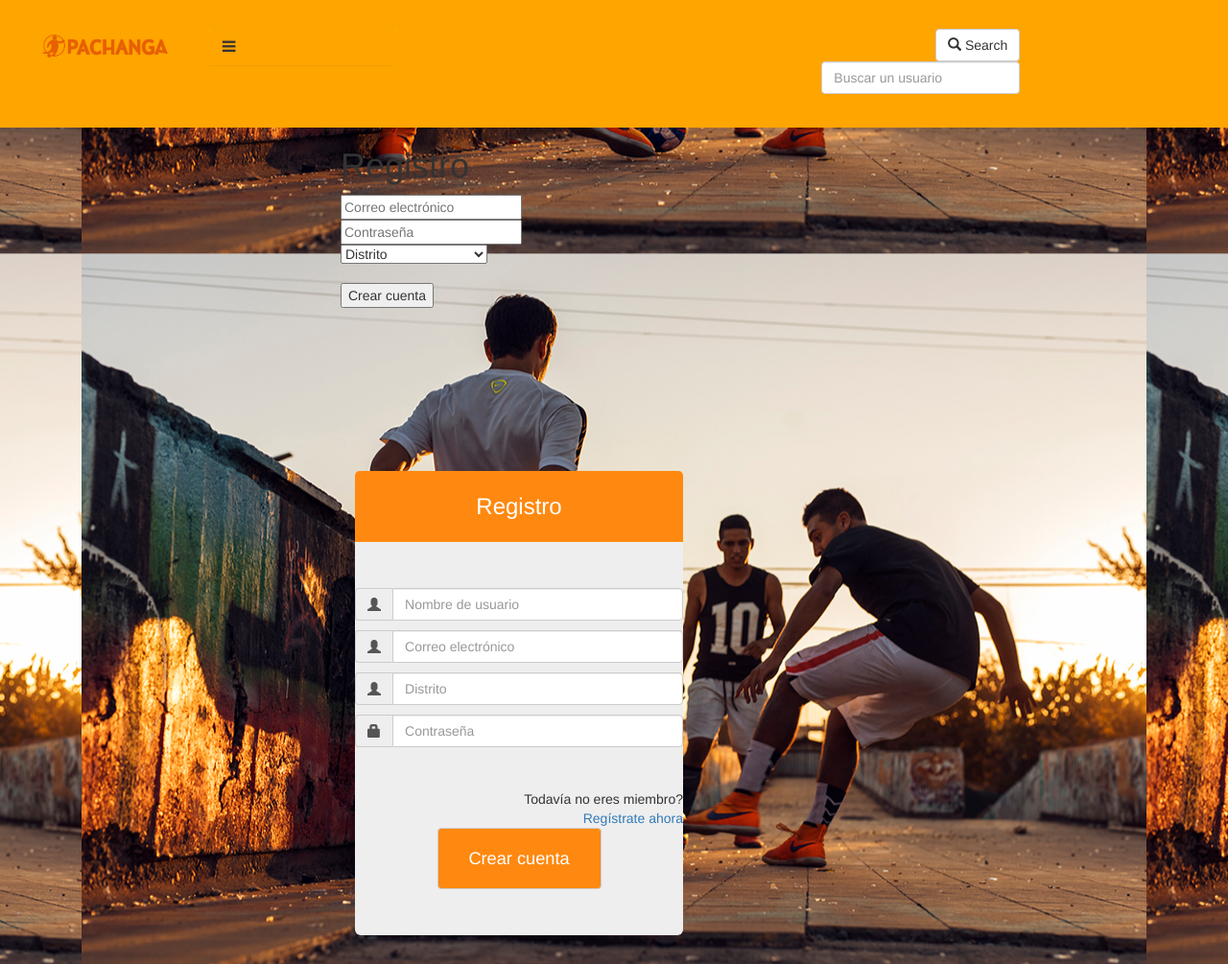
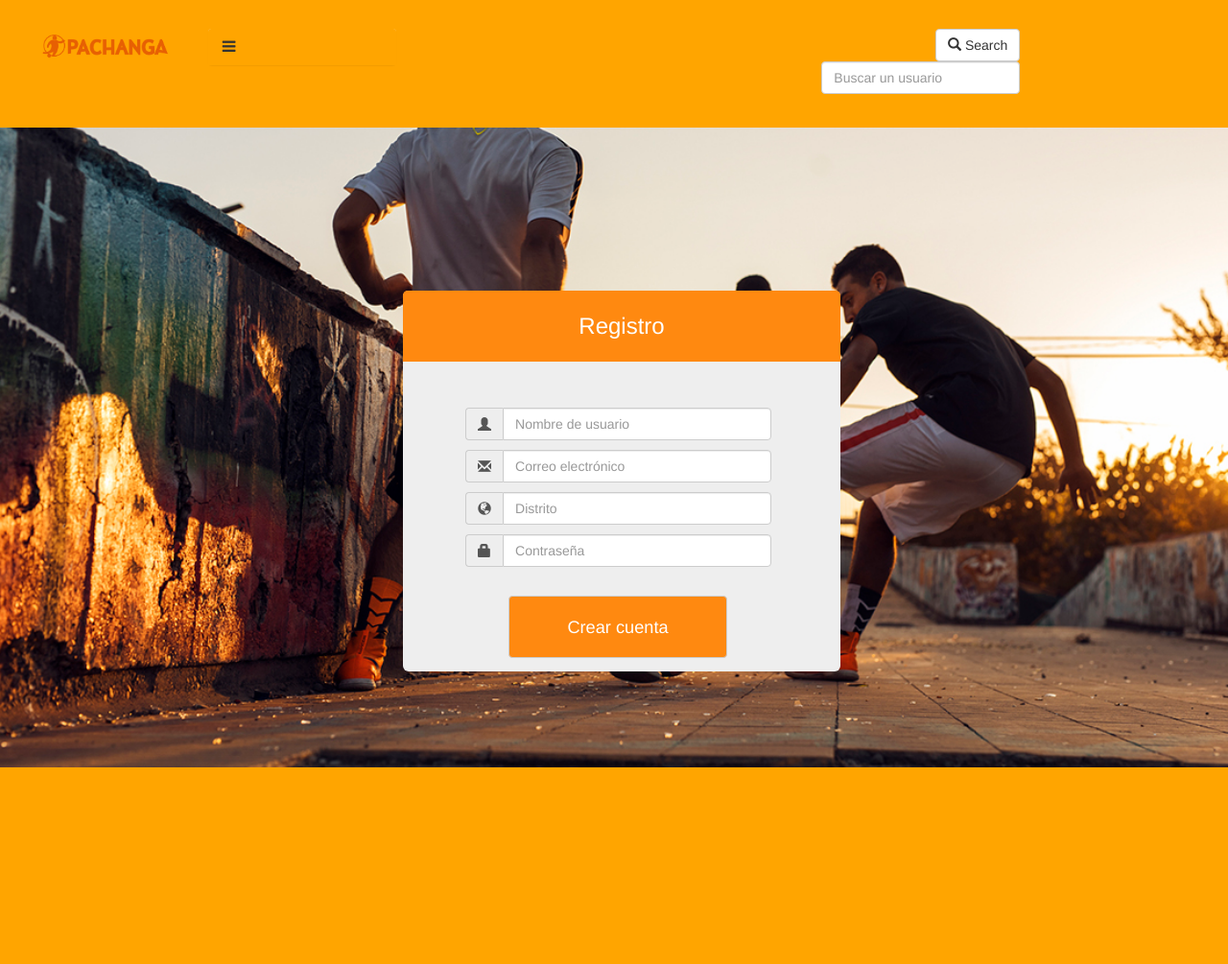
Before and after one commit to Mandyonze/Pachanga-AW, a PHP site: page /signUp.html in a window 1280 px wide. Shown: the whole page at 96% size. After the commit the page ends 800 px from the top, so only its background shows below. Run offline with PHP 8.4, Linux system fonts and the light colour scheme; some libraries are stand-ins or nearby versions.

Commit message:
reCaptcha done. Login CSS changes

```diff
--- a/P2-Grupo8-Pachanga/css/login.css
+++ b/P2-Grupo8-Pachanga/css/login.css
@@ -1,3 +1,7 @@
+body{
+  background: url("../img/backgrounds/login.jpg") no-repeat center center fixed;
+  -webkit-background-size: cover;
+}
 h3{
   color: #fff;
   background-color: #ff8910;
@@ -8,24 +12,42 @@ h3{
   margin-bottom: 2em;
   border-radius: .2em .2em 0 0;
 }
+.form-control-error {
+  border: 1px solid red;
+}
+
+.login-form{
+  margin: 1em;
+}
+
+.login{
+    padding: 1em;
+}
+
 .container .jumbotron{
   padding-right: 0;
   padding-left: 0;
 }
+
 .jumbotron{
   margin-top: 150px;
+  width:40%;
   padding-top: 0;
   padding-left: 0;
   padding-right: 0;
   border-radius:.2em;
+  margin-left: 350px;
 }
 .input-group{
+  margin-left: 65px;
   margin-top: 10px;
   margin-bottom: 10px;
+  width: 70%;
 }
 .links{
   text-align: right;
-  margin-top: 1em;
+  margin-bottom: 1em;
+  margin-right: 65px;
 }
 .enviar{
   color: #fff;
@@ -33,6 +55,8 @@ h3{
   background-color: #ff8910;
   padding-top: 1em;
   padding-bottom: 1em;
+  margin-left: 110px;
+  width: 50%;
 }
 .enviar:hover,
 .enviar:focus,
@@ -42,113 +66,10 @@ h3{
   color: #fff;
   background-color: #e56a03;
 }
-/* Large desktops and laptops */
-@media (min-width: 1200px) {
-  body{
-    background-image: url("../img/backgrounds/login.jpg");
-    background-position: bottom;
-  }
-  .login{
-    width:30%;
-    margin-left: 25%;
-  }
-  .input_group{
-    margin-top: 1em;
-    margin-left: 30px;
-    margin-right: 30px;
-  }
-  .enviar{
-    width: 50%;
-    margin-left: 25%;
-    margin-right: 25%;
-  }
-  .links{
-
-  }
+.g-recaptcha{
+  margin-left: 65px;
+  width: 70%;
 }
-
-/* Landscape tablets and medium desktops */
-@media (min-width: 992px) and (max-width: 1199px) {
-  .login{
-
-  }
-  .input_group{
-    margin-top: 1em;
-    margin-left: 30px;
-    margin-right: 30px;
-  }
-  .enviar{
-    width: 50%;
-    margin-left: 25%;
-    margin-right: 25%;
-  }
-  .links{
-
-  }
-}
-
-/* Portrait tablets and small desktops */
-@media (min-width: 768px) and (max-width: 991px) {
-  .login{
-
-  }
-  .input_group{
-
-  }
-  .enviar{
-
-  }
-  .links{
-
-  }
-}
-
-/* Landscape phones and portrait tablets */
-@media (max-width: 767px) {
-  .login{
-
-  }
-  .input_group{
-
-  }
-  .enviar{
-
-  }
-  .links{
-
-  }
-}
-
-/* Portrait phones and smaller */
-@media (max-width: 480px) {
-  body{
-    background-image: url("../img/backgrounds/login-mobile.jpg");
-    background-position: bottom;
-  }
-  .jumbotron{
-    margin-top: 50px;
-  }
-  .login{
-    width:100%;
-    margin-left: 1px;
-  }
-  .input-group{
-    margin-top: 1em;
-    margin-left: 30px;
-    margin-right: 30px;
-  }
-  .enviar{
-    width: 50%;
-    margin-left: 25%;
-    margin-right: 25%;
-  }
-  .links{
-    margin-top: 1em;
-    margin-bottom: 1em;
-    padding-right: 30px;
-  }
-}
-
 #usernameError{
   color: white;
   background-color: red;
--- a/P2-Grupo8-Pachanga/signUp.html
+++ b/P2-Grupo8-Pachanga/signUp.html
@@ -55,61 +55,23 @@
 	</div>
 </header>
 <div class="container">
-  <div class="login">
-    <h1>Registro</h1>
-    <div class="inputs">
-      <input type="text" placeholder="Correo electrónico"/>
-			<input type="password" placeholder="Contraseña"/>
-			<select name="distrito">
-				<option selected="selected" value="null" disabled>Distrito</option>
-				<option value="arganzuela">Arganzuela</option>
-				<option value="barajas">Barajas</option>
-				<option value="carabanchel">Carabanchel</option>
-				<option value="centro">Centro</option>
-				<option value="chamartin">Chamartín</option>
-				<option value="chamberi">Chamberí</option>
-				<option value="ciudadLineal">Ciudad Lineal</option>
-				<option value="fuencarral">Fuencarral-El Pardo</option>
-				<option value="hortaleza">Hortaleza</option>
-				<option value="latina">Latina</option>
-				<option value="moncloa">Moncloa-Aravaca</option>
-				<option value="moratalaz">Moratalaz</option>
-				<option value="puenteVallecas">Puente de Vallecas</option>
-				<option value="retiro">Retiro</option>
-				<option value="salamanca">Barrio de Salamanca</option>
-				<option value="sanblas">San Blas</option>
-				<option value="tetuan">Tetuán</option>
-				<option value="usera">Usera</option>
-				<option value="vicalvaro">Vicálvaro</option>
-				<option value="villaVallecas">Villa de Vallecas</option>
-				<option value="villaverde">Villaverde</option>
-			</select>
-			<br>
-			<br>
-      <input type="submit" value="Crear cuenta"/>
-      <br />
-      </div>
-    <div>
-  </div>
-</div>
-<div class="container">
-	 <form action="#" method="POST">
-		<br/>
-		<div class="jumbotron login">
-			<h3>Registro</h3>
+	<br/>
+	<div class="jumbotron login">
+		<h3>Registro</h3
+		<form action="#" method="POST">
 			<div class="input-group">
 				<span class="input-group-addon"><span class="glyphicon glyphicon-user"></span></span>
 				<input type="text" class="form-control" name="username" placeholder="Nombre de usuario" onchange="checkUser()">
 	  	</div>
 	  	<span id="usernameError"></span>
 			<div class="input-group">
-				<span class="input-group-addon"><span class="glyphicon glyphicon-user"></span></span>
+				<span class="input-group-addon"><span class="glyphicon glyphicon-envelope"></span></span>
 				<input type="text" class="form-control" name="email" placeholder="Correo electrónico" onchange="checkEmail()">
 	  	</div>
 			<div class="input-group">
-				<span class="input-group-addon"><span class="glyphicon glyphicon-user"></span></span>
-				<input type="text" class="form-control" name="district" placeholder="Distrito">
-	  	</div>
+				<span class="input-group-addon"><span class="glyphicon glyphicon-globe"></span></span>
+				<input type="text" class="form-control" name="distrito" placeholder="Distrito" onchange="checkDistrict()">
+			</div>
 			<div class="input-group">
 				<span class="input-group-addon"><span class="glyphicon glyphicon-lock"></span></span>
 				<input type="password" class="form-control" name="password" placeholder="Contraseña" onchange="checkPassword()">
@@ -117,13 +79,9 @@
 			<span id="passwordError"></span>
 			<div class="g-recaptcha" data-sitekey="6LdVVRsUAAAAAJ51aHWOVGeTwQ7_TzJIU_bi-fjo"></div>
 			<br>
-			<div class="links">
-				Todavía no eres miembro?<br>
-				<a href="signUp.html">Regístrate ahora</a>
-			</div>
 			<input type="submit" value="Crear cuenta" class="btn btn-default enviar">
-		</div>
-	</form>
+		</form>
+	</div>
 </div>
 </body>
 </html>
```
Also changed, not shown: P2-Grupo8-Pachanga/js/login.js (+21 -18 lines), P2-Grupo8-Pachanga/login.html (+6 -6 lines), P2-Grupo8-Pachanga/processCaptcha.php (added, +19 -0 lines), P2-Grupo8-Pachanga/img/backgrounds/login-mobile.jpg (deleted).
